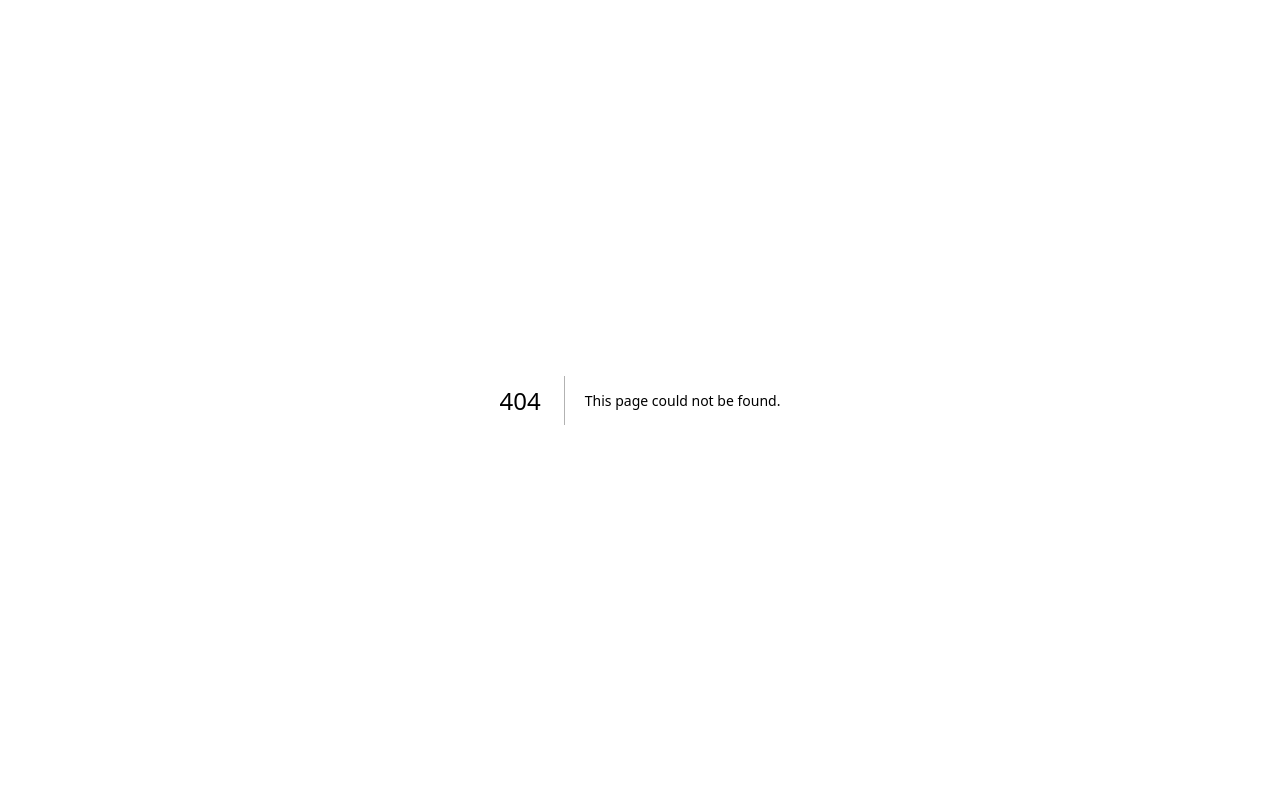
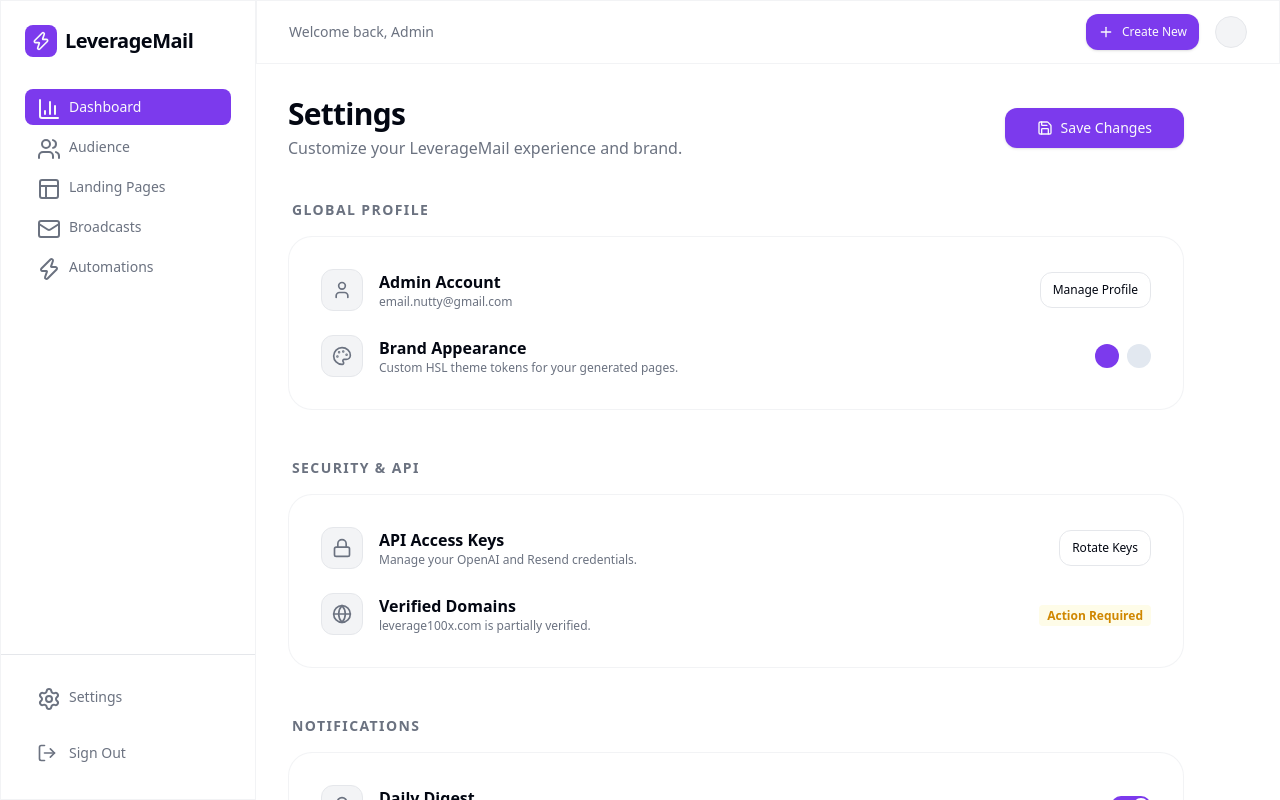
Before and after one commit to nutbitzuist/leverage-mail, a Next.js app: page /dashboard/settings in a window 1280 px wide. Before the commit this address had no page. Built offline with nearby package versions, Linux system fonts and the light colour scheme.

Commit message:
Final cleanup: Add Settings page

```diff
--- /dev/null
+++ b/src/app/dashboard/settings/page.tsx
@@ -0,0 +1,107 @@
+"use client";
+
+import React from "react";
+import {
+  Settings,
+  User,
+  Bell,
+  Lock,
+  Globe,
+  Palette,
+  Save
+} from "lucide-react";
+import { Button } from "@/components/ui/button";
+import DashboardLayout from "@/components/dashboard-layout";
+
+function SettingSection({ title, children }: { title: string, children: React.ReactNode }) {
+  return (
+    <div className="space-y-4">
+      <h3 className="text-sm font-bold uppercase tracking-widest text-[hsl(var(--muted-foreground))] ml-1">{title}</h3>
+      <div className="p-8 border border-[hsl(var(--border))] rounded-3xl glass space-y-6">
+        {children}
+      </div>
+    </div>
+  );
+}
+
+function SettingItem({ icon: Icon, label, description, right }: { icon: any, label: string, description: string, right: React.ReactNode }) {
+  return (
+    <div className="flex items-center justify-between group">
+      <div className="flex items-center gap-4">
+        <div className="p-2.5 bg-[hsl(var(--secondary))] rounded-xl border border-[hsl(var(--border))] group-hover:bg-[hsl(var(--primary)/0.1)] transition-colors">
+          <Icon className="w-5 h-5 text-[hsl(var(--muted-foreground))]" />
+        </div>
+        <div>
+          <p className="font-bold">{label}</p>
+          <p className="text-xs text-[hsl(var(--muted-foreground))]">{description}</p>
+        </div>
+      </div>
+      <div>{right}</div>
+    </div>
+  );
+}
+
+export default function SettingsPage() {
+  return (
+    <DashboardLayout>
+      <div className="flex flex-col gap-6 max-w-4xl">
+        <div className="flex items-center justify-between">
+          <div>
+            <h1 className="text-3xl font-bold tracking-tight">Settings</h1>
+            <p className="text-[hsl(var(--muted-foreground))] mt-1">
+              Customize your LeverageMail experience and brand.
+            </p>
+          </div>
+          <Button className="gap-2 px-8">
+            <Save className="w-4 h-4" />
+            Save Changes
+          </Button>
+        </div>
+
+        <div className="space-y-12 mt-4">
+          <SettingSection title="Global Profile">
+            <SettingItem
+              icon={User}
+              label="Admin Account"
+              description="email.nutty@gmail.com"
+              right={<Button variant="outline" size="sm">Manage Profile</Button>}
+            />
+            <SettingItem
+              icon={Palette}
+              label="Brand Appearance"
+              description="Custom HSL theme tokens for your generated pages."
+              right={<div className="flex gap-2">
+                <div className="w-6 h-6 rounded-full bg-[hsl(var(--primary))]" />
+                <div className="w-6 h-6 rounded-full bg-slate-200" />
+              </div>}
+            />
+          </SettingSection>
+
+          <SettingSection title="Security & API">
+             <SettingItem
+              icon={Lock}
+              label="API Access Keys"
+              description="Manage your OpenAI and Resend credentials."
+              right={<Button variant="outline" size="sm">Rotate Keys</Button>}
+            />
+            <SettingItem
+              icon={Globe}
+              label="Verified Domains"
+              description="leverage100x.com is partially verified."
+              right={<span className="text-xs font-bold text-yellow-600 bg-yellow-50 px-2 py-0.5 rounded">Action Required</span>}
+            />
+          </SettingSection>
+
+          <SettingSection title="Notifications">
+             <SettingItem
+              icon={Bell}
+              label="Daily Digest"
+              description="Get a summary of your new leads every morning."
+              right={<div className="w-10 h-5 bg-[hsl(var(--primary))] rounded-full relative"><div className="absolute right-0.5 top-0.5 w-4 h-4 bg-white rounded-full shadow-sm" /></div>}
+            />
+          </SettingSection>
+        </div>
+      </div>
+    </DashboardLayout>
+  );
+}
```
